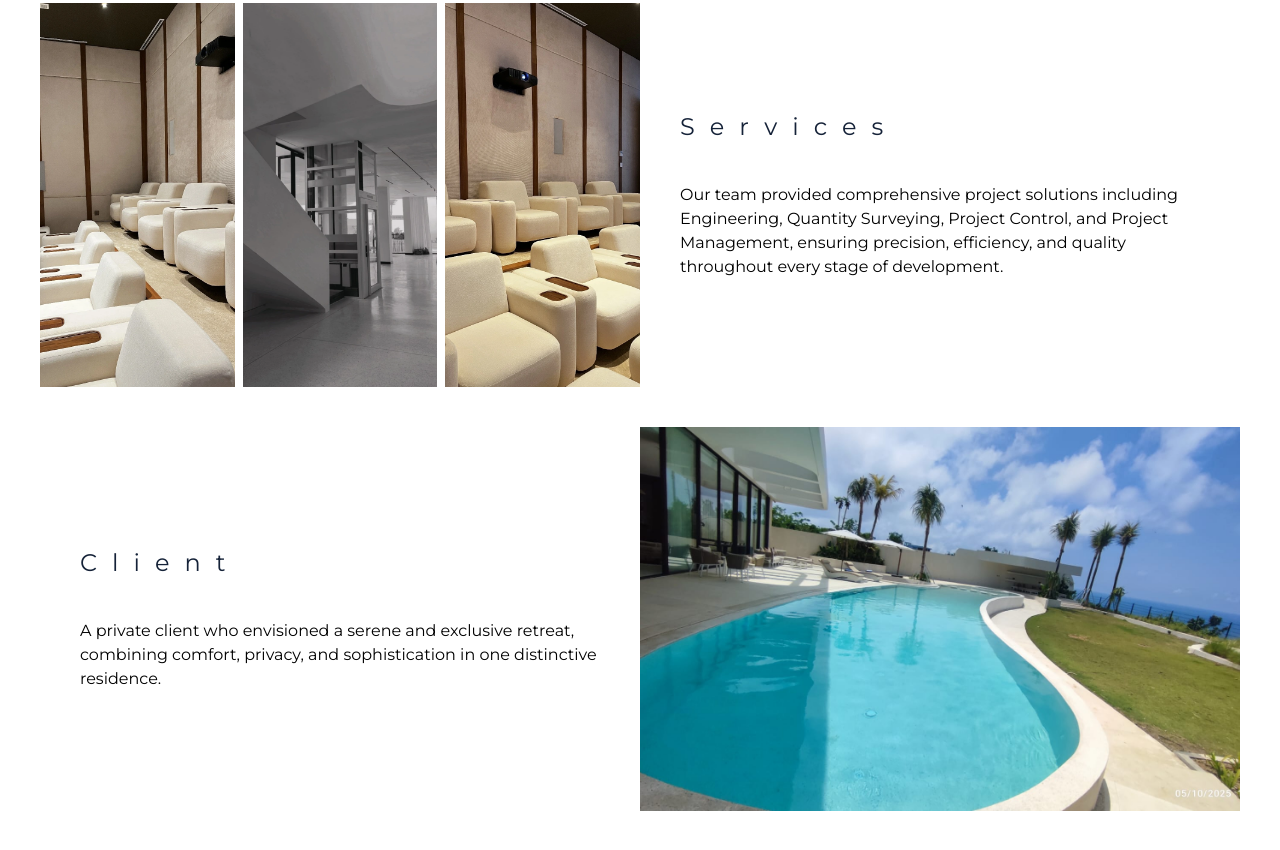
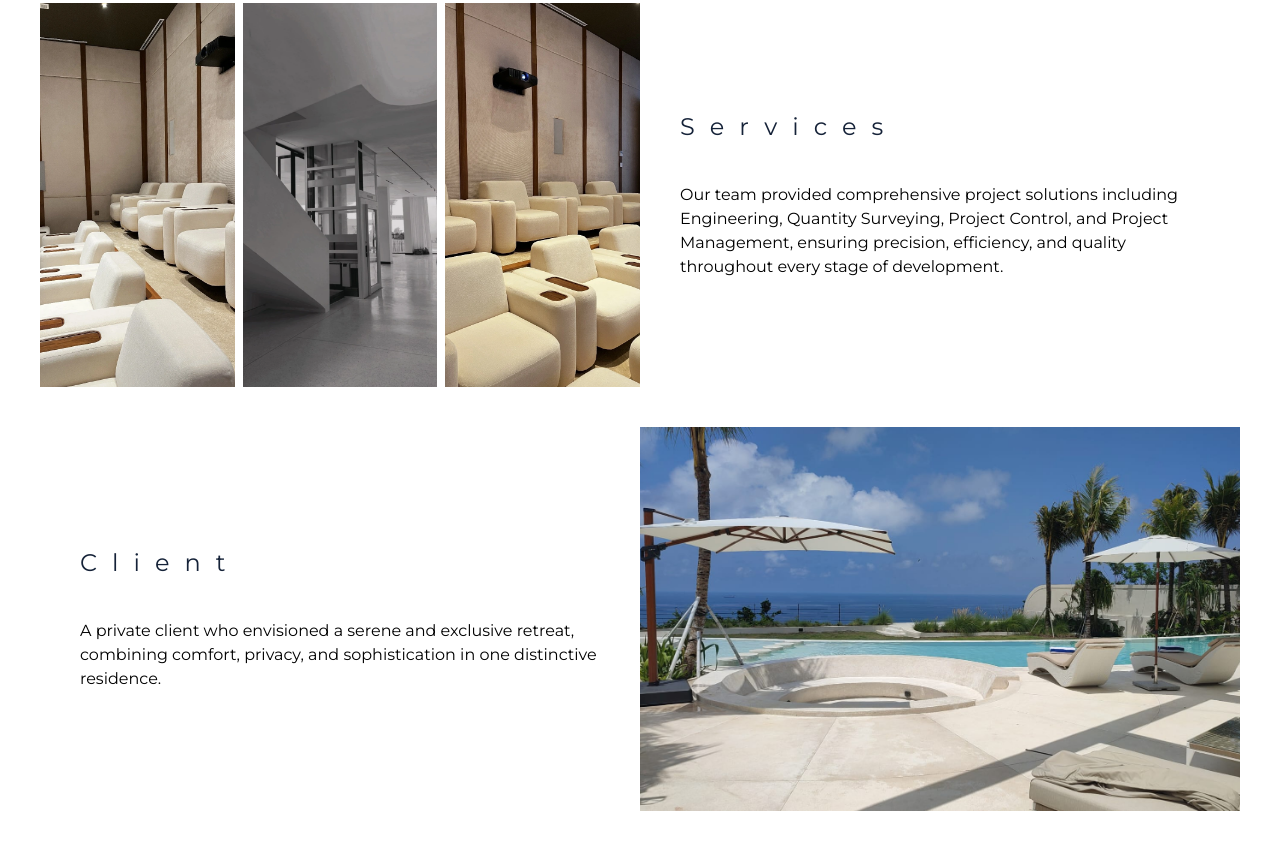
Before and after one commit to Khairan121/Website-RAMA, a website: page pdp/villa-5/villa-uluwatu.html in a window 1280 px wide. Shown: the part 1876-2726 px from the top of the page. Drawn offline with nearby package versions, Linux system fonts and the light colour scheme.

Commit message:
update uluwatu page

```diff
--- a/pdp/villa-5/villa-uluwatu.html
+++ b/pdp/villa-5/villa-uluwatu.html
@@ -197,7 +197,7 @@
             <div
                 class="w-full h-fit flex flex-row-reverse justify-between items-center box opacity-0 -translate-x-12 transition-all duration-[2000ms]">
                 <div
-                    class="w-1/2 h-96 bg-[url('img/ulu-outdoor-5.jpeg')] bg-cover bg-top box opacity-0 -translate-x-12 transition-all duration-[2000ms]">
+                    class="w-1/2 h-96 bg-[url('img/ulu-outdoor-6.jpeg')] bg-cover bg-top box opacity-0 -translate-x-12 transition-all duration-[2000ms]">
                 </div>
                 <div
                     class="w-1/2 h-96 flex flex-col justify-center gap-10 px-10 items-start box opacity-0 -translate-x-12 transition-all duration-1000">
```
